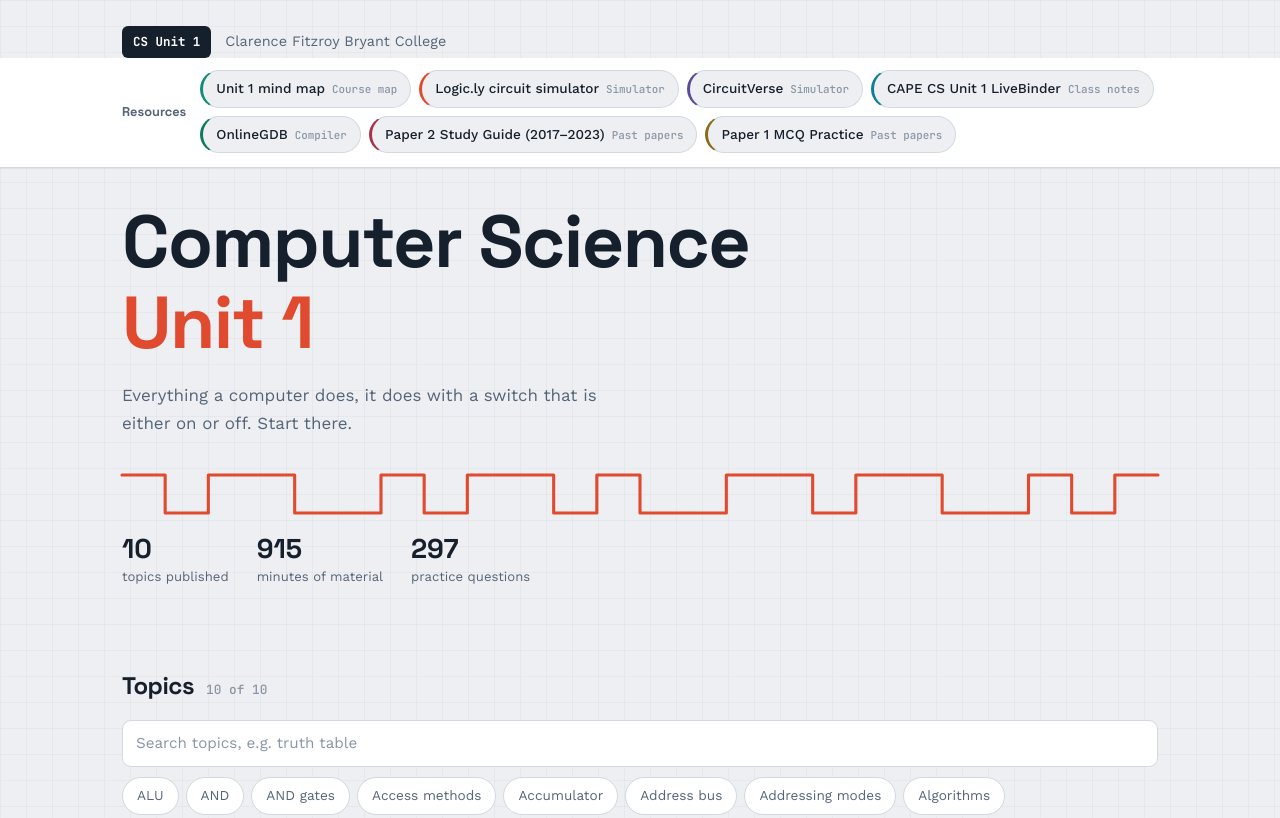
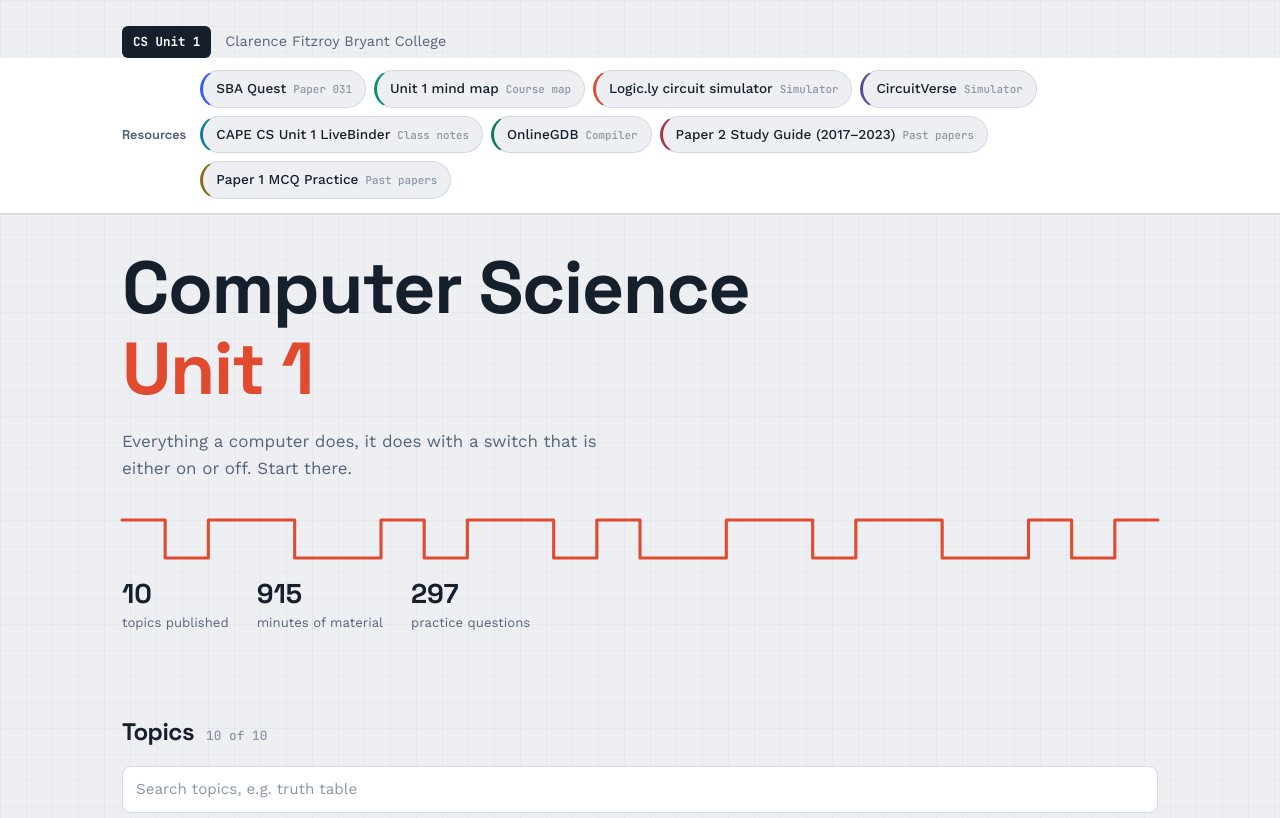
Before and after one commit to enoete/compsciu1_hub, a plain HTML site: page index.html in a window 1280 px wide. Shown: the top 818 px of the page. Drawn offline with nearby package versions, Linux system fonts and the light colour scheme.

Commit message:
Pin SBA Quest link first in the resources bar
Co-Authored-By: Claude Opus 5.5 <noreply@anthropic.com>

```diff
--- a/index.html
+++ b/index.html
@@ -270,6 +270,7 @@ let DATA = { topics: [] }, CFG = {}, activeTag = null;
 async function boot() {
   try { CFG = await (await fetch('config.json', { cache: 'no-cache' })).json(); } catch { CFG = {}; }
   applyConfig();
+  renderResources();
   try {
     const res = await fetch('data/content.json', { cache: 'no-cache' });
     if (!res.ok) throw new Error(res.status);
@@ -382,9 +383,16 @@ function card(t) {
   </div>`;
 }
 
+/* Pinned first chip: the live SBA tracker on the course platform (needs a
+   student sign-in there; groups and progress are stored server-side). */
+const PINNED = [{
+  url: 'https://courses.tekii.org/sba', title: 'SBA Quest', kind: 'Paper 031',
+  accent: '#2F5BFF',
+  blurb: 'Form your SBA group, pick a topic, plan milestones and self-score against the CXC mark scheme. Sign in with your school email.'
+}];
+
 function renderResources() {
-  const list = DATA.resources || [];
-  if (!list.length) return;
+  const list = [...PINNED, ...(DATA.resources || [])];
   $('#resBar').classList.remove('hide');
   $('#resBarLinks').innerHTML = list.map(r => `
     <a class="rchip" href="${esc(r.url)}" target="_blank" rel="noopener"
```
